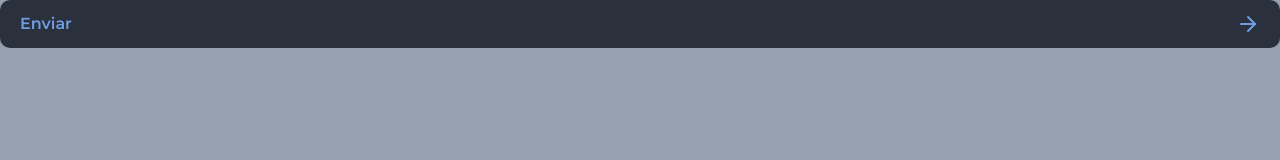
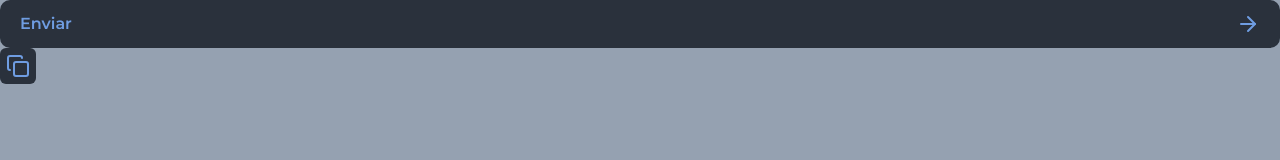
Before and after one commit to Cleyton-1995/nlw-connect, a Next.js app in the folder web/: page / in a window 1280 px wide. Shown: the top 160 px of the page. Built offline with nearby package versions, Linux system fonts and the light colour scheme.

Commit message:
feat: create IconButton component

```diff
--- a/web/src/app/page.tsx
+++ b/web/src/app/page.tsx
@@ -1,5 +1,6 @@
 import { Button } from "@/components/button";
-import { ArrowRight } from "lucide-react";
+import { IconButton } from "@/components/icon-button";
+import { ArrowRight, Copy } from "lucide-react";
 
 export default function Home() {
   return (
@@ -9,6 +10,10 @@ export default function Home() {
         Enviar
         <ArrowRight/>
       </Button>
+
+      <IconButton>
+        <Copy/>
+      </IconButton>
     </main>
   );
 }
--- /dev/null
+++ b/web/src/components/icon-button.tsx
@@ -0,0 +1,13 @@
+import type { ReactNode } from "react";
+
+interface ButtonProps {
+  children: ReactNode;
+}
+
+export function IconButton(props: ButtonProps) {
+  return (
+    <button className="p-1.5 bg-gray-500 text-blue rounded-md cursor-pointer transition-colors duration-300 hover:bg-blue hover:text-gray-900">
+      {props.children}
+    </button>
+  );
+}
```
